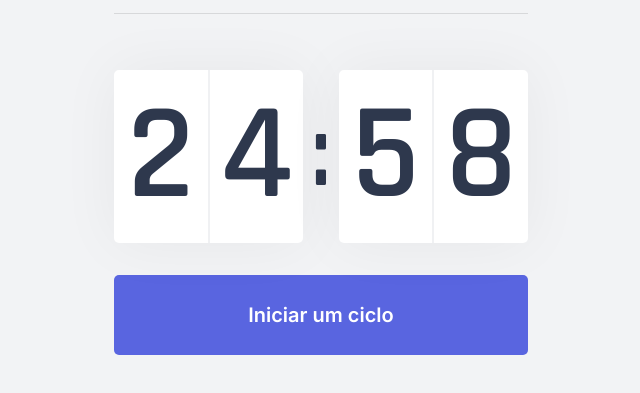
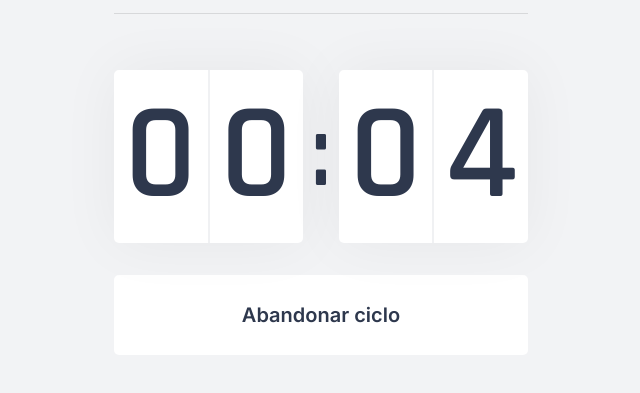
Before and after one commit to nicktheodoro/moveit-next, a Next.js app: page / in a window 1280 px wide. Both pictures are taken after a click on the button "Iniciar um ciclo". Shown: the part 311-704 px from the top of the page, without its empty margins (62-702 px from the left). Built offline with nearby package versions, Linux system fonts and the light colour scheme.

Commit message:
Finalizada a lógica do contador, dia 03 do bootcamp

```diff
--- a/src/components/Countdown.tsx
+++ b/src/components/Countdown.tsx
@@ -1,9 +1,12 @@
 import { useState, useEffect } from 'react';
 import styles from '../styles/components/Countdown.module.css';
 
+let countdownTimeout: NodeJS.Timeout; // retorna o tipo do setTimeout
+
 export function Countdown() {
-  const [time, setTime] = useState(25 * 60); // determina a quantidades de minutos do contador
-  const [active, setActive] = useState(false); // determina se o estado do contador está parado(false) ou ativo(true)
+  const [time, setTime] = useState(0.1 * 60); // determina a quantidades de minutos do contador
+  const [isActive, setIsActive] = useState(false); // determina se o estado do contador está parado(false) ou ativo(true)
+  const [hasFineshed, setHasFinished] = useState(false); // determina se o contador finalizou(true) a contagem ou não(false)
 
   const minutes = Math.floor(time / 60); // retira apenas o minuto e ignora os segundos
   const seconds = time % 60; // o resto da divisão são os minutos
@@ -12,20 +15,30 @@
   const [secondsLeft, secondsRight] = String(seconds).padStart(2, '0').split(''); // split sem parametro divide cada carctere num array
 
   function startCountdown() {
-    setActive(true); // muda o estado do contador para ativo(true)
+    setIsActive(true); // muda o estado do contador para ativo(true)
+  }
+
+  function resetCountdown() {
+    clearTimeout(countdownTimeout); // Limpa a váriavel pra impedir que o countdown tenha o delay de 1s após a parada do contador e possibilita zerar o contador tbm
+    setIsActive(false); // Pausa o contador
+    setTime(0.1 * 60);
   }
 
   // sintaxe do contdown
   useEffect(() => { //configura as mudanças de estados disparados no botão com a função startCountdown
-    if (active && time > 0) { //  && = and
-      setTimeout(() => {
+    if (isActive && time > 0) { //  && = and
+      countdownTimeout = setTimeout(() => { // assina o valor do setTimeout para a váriavel global
         setTime(time - 1); // diminui 1s do tempo total
       }, 1000) //dispara a função a cada 1s
+    } else if (isActive && time === 0) { // verifica se o contador está ativo e time = 0 pra sabermos que finalizou a contagem
+      setHasFinished(true);
+      setIsActive(false);
     }
-  }, [active, time]) //dispara todas vez que o estado do contador mudar active(true) ou quando o tempo mudar (fazendo o contador continuar rodando)
+  }, [isActive, time]) //dispara todas vez que o estado do contador mudar active(true) ou quando o tempo mudar (fazendo o contador continuar rodando)
 
   return (
     <div>
+
       <div className={styles.countdownContainer}>
         <div>
           <span>{minuteLeft}</span>
@@ -38,6 +51,24 @@
         </div>
       </div>
 
+      { hasFineshed ? (
+        <button
+          disabled
+          className={`${styles.countdownButton}`}
+        >
+          Ciclo Encerrado
+        </button>
+      ) : (
+          <>
+            { isActive ? (
+              <button
+                type="button"
+                className={`${styles.countdownButton} ${styles.countdownButtonActive}`}
+                onClick={resetCountdown}
+              >
+                Abandonar ciclo
+              </button>
+            ) : (
                 <button
                   type="button"
                   className={styles.countdownButton}
@@ -45,6 +76,11 @@
                 >
                   Iniciar um ciclo
                 </button>
+              )
+            }
+          </>
+        )
+      }
     </div>
   );
 }
--- a/src/styles/components/Countdown.module.css
+++ b/src/styles/components/Countdown.module.css
@@ -59,6 +59,22 @@
   transition: background-color 0.2s;
 }
 
-.countdownButton:hover {
+.countdownButton:not(:disabled):hover {
   background: var(--blue-dark);
 }
+
+.countdownButtonActive {
+  background: var(--white);
+  color: var(--title)
+}
+
+.countdownButtonActive:not(:disabled):hover { /* :not(:disabled) verifica se o botaão possui atributo disable */
+  background: var(--red);
+  color: var(--white);
+}
+
+.countdownButton:disabled {
+  background: var(--white);
+  color: var(--title);
+  cursor: not-allowed; /* muda o cursor pra: não possível clicar */
+}
```
Also changed, not shown: 1 other file (tests, documents, lock files or other folders). Lines whose indentation alone changed are shown as unchanged.
